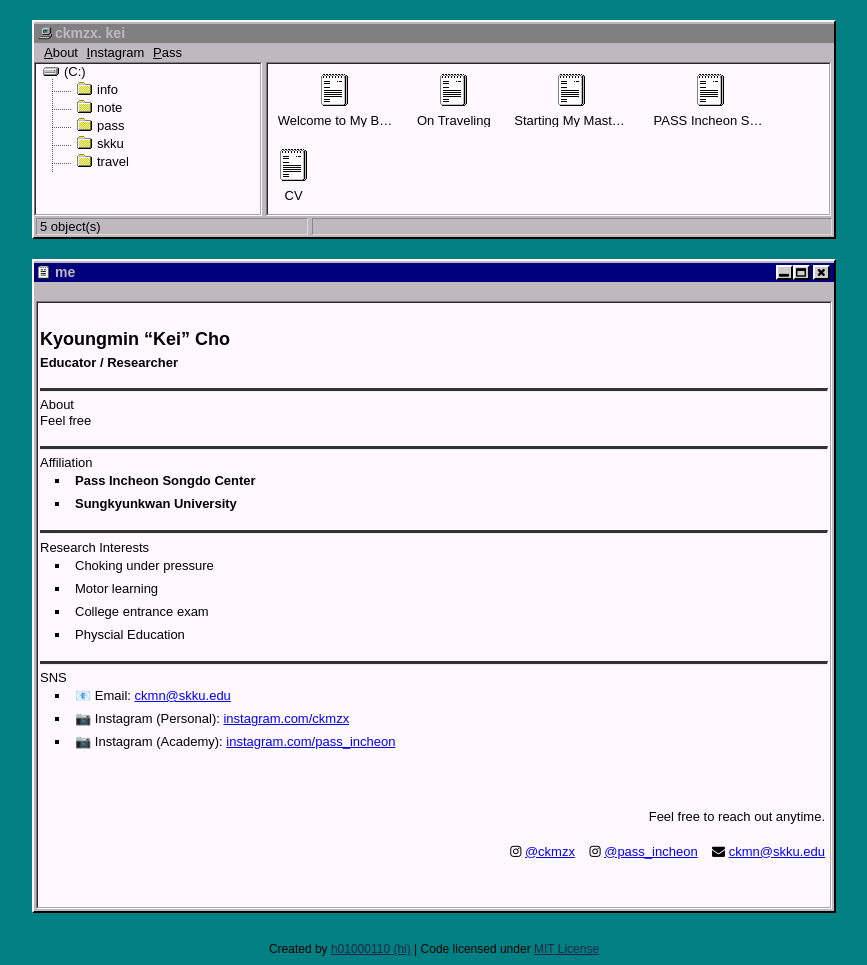
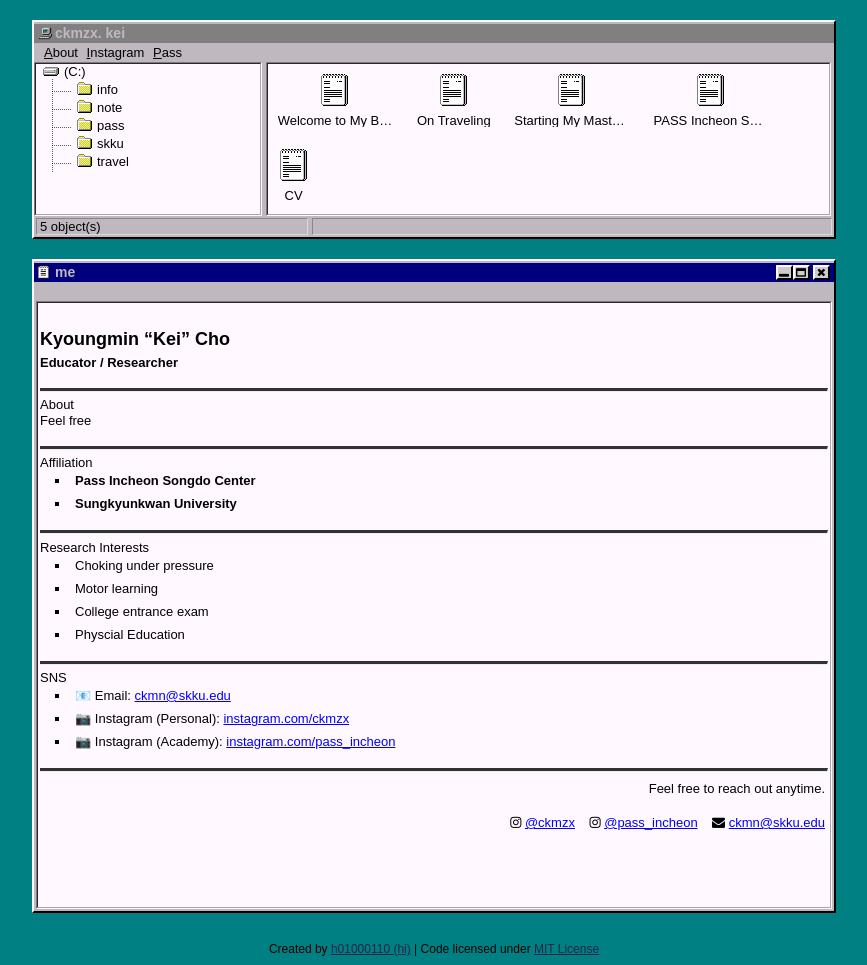
Before and after one commit to ckmzx/ckmzx.github.io, a Jekyll site: the page built from me/index.md, in a window 1280 px wide. Shown: the whole page, without its empty margins (206-1073 px from the left). Built offline with Jekyll 4.4.1, drawn with Linux system fonts in a browser that asks for light colours.

Commit message:
Replace line breaks with horizontal rule in donate.html

```diff
--- a/_includes/donate.html
+++ b/_includes/donate.html
@@ -1,6 +1,4 @@
-<br>
-<br>
-<br>
+<hr>
 <div class="donate">
     <p>Feel free to reach out anytime.</p>
     <p>
```
